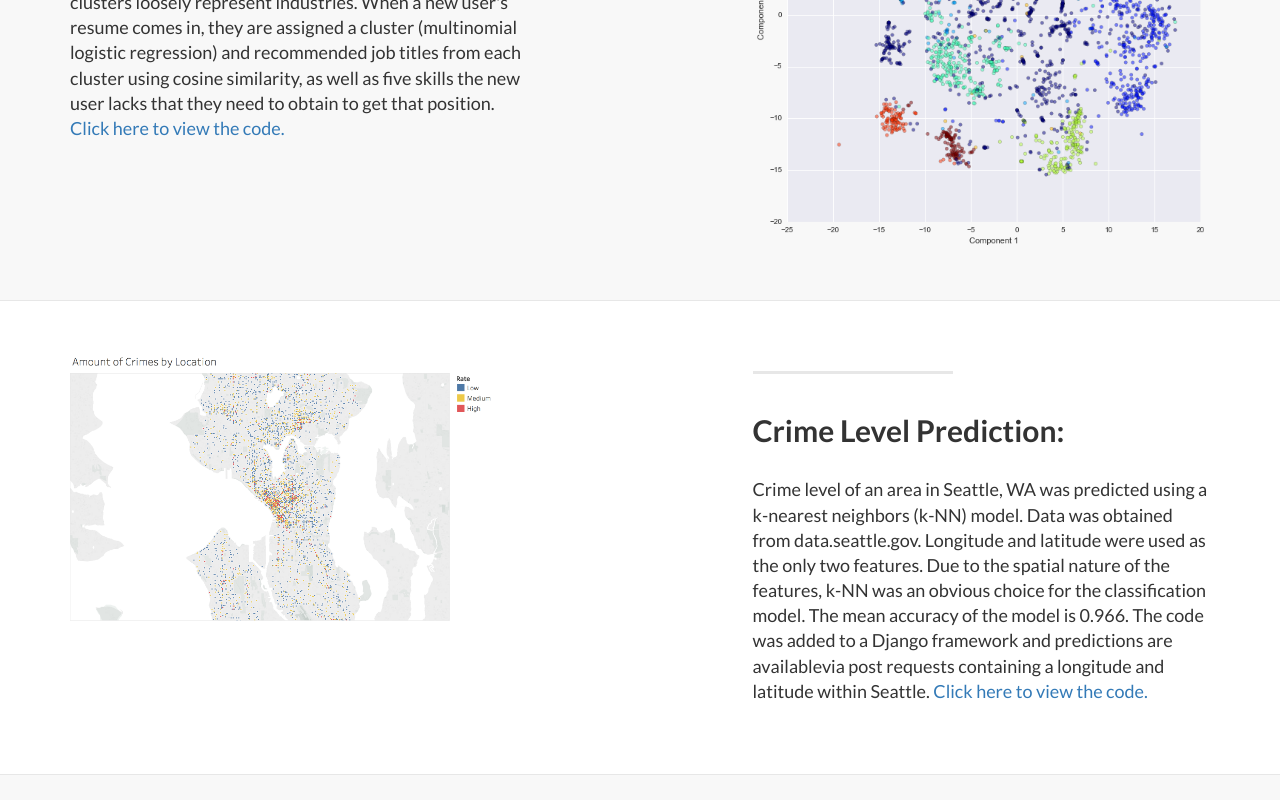
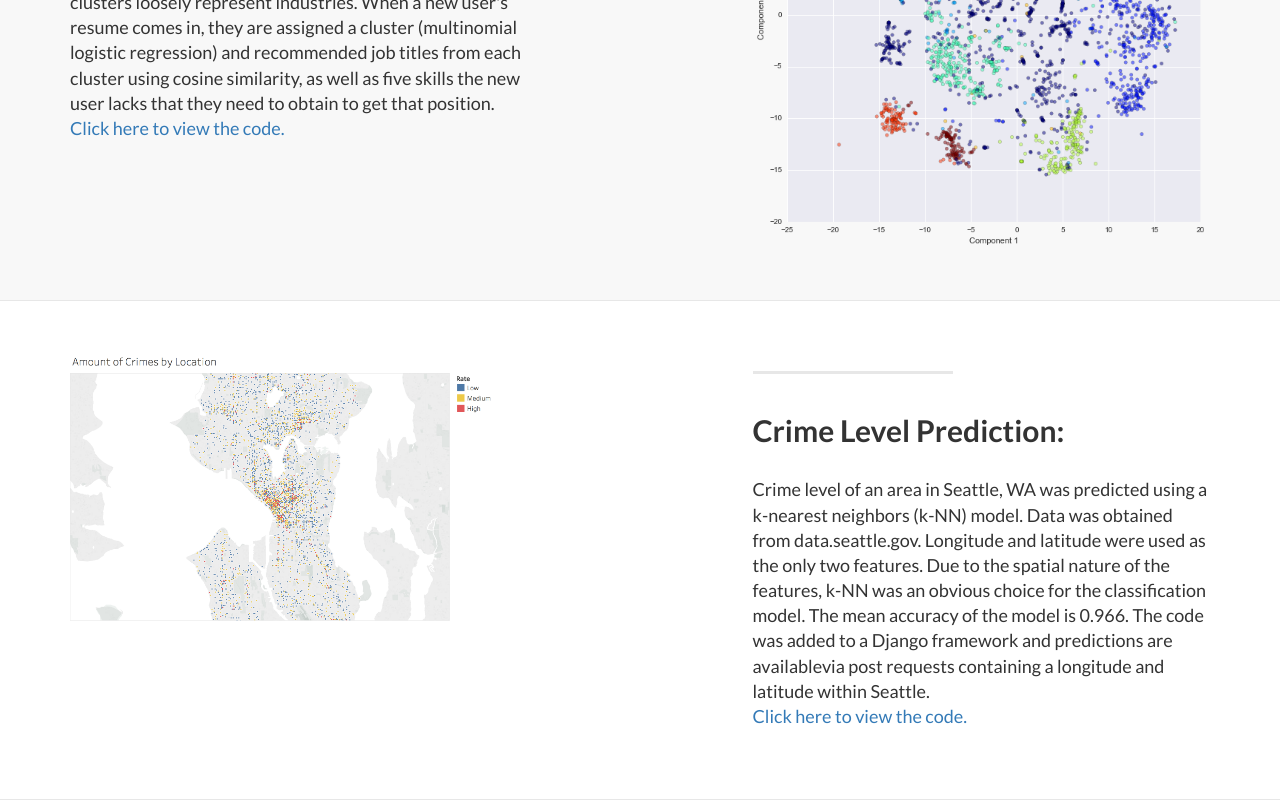
Before and after one commit to cmyoung0718/cmyoung0718.github.io, a plain HTML site: page index.html in a window 1280 px wide. Shown: the part 1039-1839 px from the top of the page. Drawn offline with Linux system fonts and the light colour scheme.

Commit message:
Fix link placement

```diff
--- a/index.html
+++ b/index.html
@@ -122,7 +122,7 @@
                         These clusters loosely represent industries.  When a new user's resume comes in, they are assigned
                         a cluster (multinomial logistic regression) and recommended job titles from each cluster using
                         cosine similarity, as well as five skills the new user lacks that they need to obtain to get
-                        that position.
+                        that position.<br>
                         <a target="_blank" href="https://github.com/cmyoung0718/career_rec">Click here to view the code.</a></p>
                 </div>
                 <div class="col-lg-5 col-lg-offset-2 col-sm-6">
@@ -150,7 +150,7 @@
                         two features.  Due to the spatial nature of the features, k-NN was an obvious choice for the
                         classification model.  The mean accuracy of the model is 0.966.  The code was added to a Django
                         framework and predictions are availablevia post requests containing a longitude and latitude
-                        within Seattle.
+                        within Seattle.<br>
                         <a target="_blank" href="https://github.com/cmyoung0718/crime_pred">
                             Click here to view the code.</a></p>
                 </div>
@@ -179,7 +179,7 @@
                         location and keywords within the job title.  The data used to train the models were scraped from indeed.com using
                         the BeautifulSoup library in Python and required extensive cleaning.  According to the feature importance
                         output of the random forest model, the city the position is located is the most important factor when it
-                        comes to level of salary.
+                        comes to level of salary.<br>
                         <a target="_blank" href="https://github.com/cmyoung0718/salary_predictions">Click here to view the code.</a></p>
                 </div>
                 <div class="col-lg-5 col-lg-offset-2 col-sm-6">
```
